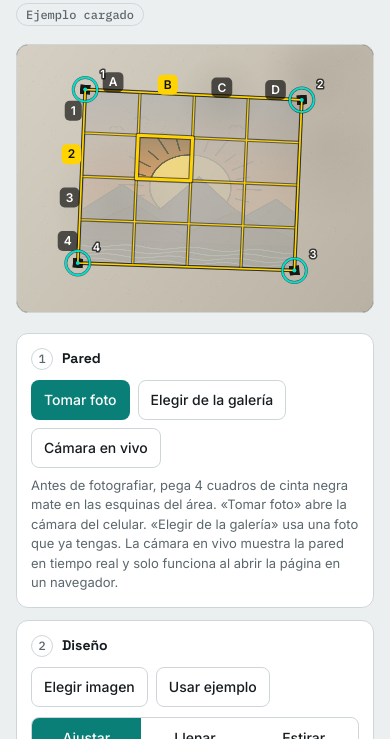
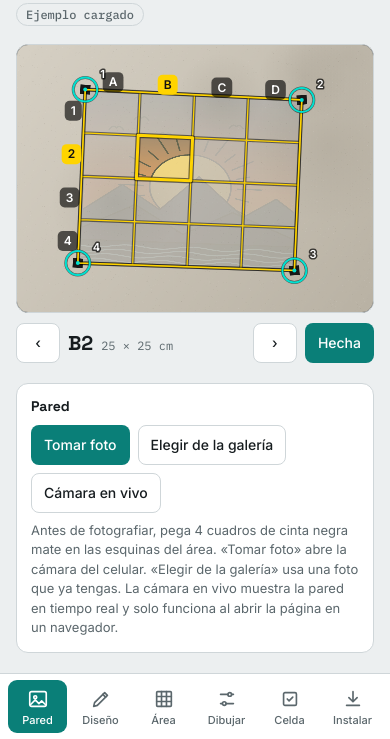
Before and after one commit to bjdavila09/trazamuro, a plain HTML site: page index.html in a window 390 px wide. Shown: the part 105-844 px from the top of the page. Drawn offline with Linux system fonts and the light colour scheme.

Commit message:
Add files via upload

```diff
--- a/index.html
+++ b/index.html
@@ -111,6 +111,26 @@ canvas#cv { display: block; touch-action: none; cursor: crosshair; }
 .bar i { display: block; height: 100%; width: 0; background: var(--accent); }
 .prog { font: 400 12px var(--font-mono); color: var(--muted); }
 .vid { position: absolute; width: 1px; height: 1px; opacity: 0; pointer-events: none; }
+.tabs { display: grid; grid-auto-flow: column; grid-auto-columns: 1fr; gap: 4px; background: var(--surface); border: 1px solid var(--line); border-radius: 12px; padding: 4px; }
+.tab {
+  appearance: none; border: 0; background: transparent; color: var(--muted); font: 500 11px/1.1 var(--font-body);
+  display: flex; flex-direction: column; align-items: center; gap: 4px; padding: 8px 2px 7px; border-radius: 9px; cursor: pointer; min-width: 0;
+}
+.tab svg { width: 22px; height: 22px; stroke: currentColor; fill: none; stroke-width: 1.8; stroke-linecap: round; stroke-linejoin: round; }
+.tab[aria-selected="true"] { color: var(--accent-fg); background: var(--accent); }
+.tab:focus-visible { outline: 2px solid var(--focus); outline-offset: 1px; }
+.cellbar { display: flex; align-items: center; gap: 8px; }
+.cellbar .btn { min-width: 44px; padding: 8px 12px; }
+.cellbar-name { flex: 1; min-width: 0; display: flex; align-items: baseline; gap: 8px; }
+.cellbar-name b { font: 700 20px/1 var(--font-display); }
+.cellbar-name span { font: 400 12px var(--font-mono); color: var(--muted); white-space: nowrap; overflow: hidden; text-overflow: ellipsis; }
+@media (max-width: 860px) {
+  .tabs {
+    position: fixed; left: 0; right: 0; bottom: 0; z-index: 6; border-radius: 0; border-width: 1px 0 0;
+    padding: 6px max(8px, env(safe-area-inset-right, 0px)) calc(6px + env(safe-area-inset-bottom, 0px)) max(8px, env(safe-area-inset-left, 0px));
+  }
+  body { padding-bottom: calc(88px + env(safe-area-inset-bottom, 0px)); }
+}
 html{padding-top:env(safe-area-inset-top,0px);padding-bottom:env(safe-area-inset-bottom,0px)}[hidden]{display:none!important}
 </style>
 </head>
@@ -127,12 +147,27 @@ html{padding-top:env(safe-area-inset-top,0px);padding-bottom:env(safe-area-inset
   <main class="layout">
     <section class="stage-col">
       <div class="stage" id="stage"><canvas id="cv" aria-label="Vista de la pared con el diseño superpuesto"></canvas></div>
+      <div class="cellbar">
+        <button class="btn" id="prevBar" type="button" aria-label="Celda anterior">‹</button>
+        <div class="cellbar-name"><b id="cellNameBar">B2</b><span id="cellSubBar"></span></div>
+        <button class="btn" id="nextBar" type="button" aria-label="Celda siguiente">›</button>
+        <button class="btn primary" id="doneBar" type="button">Hecha</button>
+      </div>
       <p id="note" class="note" role="status" hidden></p>
     </section>
 
     <aside class="panel">
-      <section class="step">
-        <h2><span class="n">1</span>Pared</h2>
+      <nav class="tabs" id="tabs" role="tablist" aria-label="Secciones">
+        <button class="tab" type="button" role="tab" data-tab="pared" aria-selected="true"><svg viewBox="0 0 24 24" aria-hidden="true"><rect x="3" y="4" width="18" height="16" rx="2"/><circle cx="9" cy="10" r="1.6"/><path d="M4 18l5-5 4 4 3-3 4 4"/></svg><span>Pared</span></button>
+        <button class="tab" type="button" role="tab" data-tab="diseno" aria-selected="false"><svg viewBox="0 0 24 24" aria-hidden="true"><path d="M4 20l1-4L16 5l3 3L8 19z"/><path d="M14 7l3 3"/></svg><span>Diseño</span></button>
+        <button class="tab" type="button" role="tab" data-tab="area" aria-selected="false"><svg viewBox="0 0 24 24" aria-hidden="true"><rect x="4" y="4" width="16" height="16" rx="1"/><path d="M9.3 4v16M14.7 4v16M4 9.3h16M4 14.7h16"/></svg><span>Área</span></button>
+        <button class="tab" type="button" role="tab" data-tab="dibujar" aria-selected="false"><svg viewBox="0 0 24 24" aria-hidden="true"><path d="M5 7h8M17 7h2M5 17h2M11 17h8"/><circle cx="15" cy="7" r="2"/><circle cx="9" cy="17" r="2"/></svg><span>Dibujar</span></button>
+        <button class="tab" type="button" role="tab" data-tab="celda" aria-selected="false"><svg viewBox="0 0 24 24" aria-hidden="true"><rect x="5" y="5" width="14" height="14" rx="1.5"/><path d="M9 12l2 2 4-4"/></svg><span>Celda</span></button>
+        <button class="tab" type="button" role="tab" data-tab="instalar" aria-selected="false" id="tabInstall"><svg viewBox="0 0 24 24" aria-hidden="true"><path d="M12 4v11M7.5 10.5L12 15l4.5-4.5M5 19h14"/></svg><span>Instalar</span></button>
+      </nav>
+
+      <section class="step" data-tab="pared">
+        <h2>Pared</h2>
         <div class="row">
           <label class="btn primary"><input class="sr" id="wallCam" type="file" accept="image/*" capture="environment">Tomar foto</label>
           <label class="btn"><input class="sr" id="wallFile" type="file" accept="image/*">Elegir de la galería</label>
@@ -141,8 +176,8 @@ html{padding-top:env(safe-area-inset-top,0px);padding-bottom:env(safe-area-inset
         <p class="help">Antes de fotografiar, pega 4 cuadros de cinta negra mate en las esquinas del área. «Tomar foto» abre la cámara del celular. «Elegir de la galería» usa una foto que ya tengas. La cámara en vivo muestra la pared en tiempo real y solo funciona al abrir la página en un navegador.</p>
       </section>
 
-      <section class="step">
-        <h2><span class="n">2</span>Diseño</h2>
+      <section class="step" data-tab="diseno">
+        <h2>Diseño</h2>
         <div class="row">
           <label class="btn"><input class="sr" id="designFile" type="file" accept="image/*">Elegir imagen</label>
           <button class="btn" id="sampleBtn" type="button">Usar ejemplo</button>
@@ -160,8 +195,8 @@ html{padding-top:env(safe-area-inset-top,0px);padding-bottom:env(safe-area-inset
         <div class="row" style="margin-top:8px"><button class="btn" id="designReset" type="button">Restablecer tamaño</button></div>
       </section>
 
-      <section class="step">
-        <h2><span class="n">3</span>Área y celdas</h2>
+      <section class="step" data-tab="area">
+        <h2>Área y celdas</h2>
         <div class="fields">
           <label class="field"><span>Ancho (cm)</span><input id="areaW" type="number" inputmode="decimal" min="5" max="3000" step="1" value="100"></label>
           <label class="field"><span>Alto (cm)</span><input id="areaH" type="number" inputmode="decimal" min="5" max="3000" step="1" value="100"></label>
@@ -170,8 +205,8 @@ html{padding-top:env(safe-area-inset-top,0px);padding-bottom:env(safe-area-inset
         </div>
       </section>
 
-      <section class="step">
-        <h2><span class="n">4</span>Esquinas</h2>
+      <section class="step" data-tab="area">
+        <h2>Esquinas</h2>
         <label class="check"><input id="lock" type="checkbox">Fijar esquinas</label>
         <div class="row">
           <button class="btn primary" id="detectBtn" type="button">Detectar marcas negras</button>
@@ -182,8 +217,8 @@ html{padding-top:env(safe-area-inset-top,0px);padding-bottom:env(safe-area-inset
         <p class="help">También puedes arrastrar los puntos 1 a 4 hasta las marcas, en este orden: arriba izquierda, arriba derecha, abajo derecha, abajo izquierda. Toca una celda para activarla. Sin seguimiento, deja el celular fijo en un soporte.</p>
       </section>
 
-      <section class="step">
-        <h2><span class="n">5</span>Dibujar</h2>
+      <section class="step" data-tab="dibujar">
+        <h2>Dibujar</h2>
         <div class="slider"><label for="opacity">Opacidad</label><input id="opacity" type="range" min="5" max="100" value="65"><output id="opacityOut" for="opacity">65%</output></div>
         <div class="seg" role="radiogroup" aria-label="Modo de imagen">
           <label class="opt"><input class="sr" type="radio" name="mode" id="modeFull" value="full" checked><span>Imagen completa</span></label>
@@ -194,7 +229,7 @@ html{padding-top:env(safe-area-inset-top,0px);padding-bottom:env(safe-area-inset
         <label class="check"><input id="grid" type="checkbox" checked>Mostrar cuadrícula</label>
       </section>
 
-      <section class="step">
+      <section class="step" data-tab="celda">
         <h2>Celda activa</h2>
         <div class="cellhead"><div class="cellname" id="cellName">B2</div></div>
         <div class="cellmeta" id="cellMeta"></div>
@@ -207,7 +242,7 @@ html{padding-top:env(safe-area-inset-top,0px);padding-bottom:env(safe-area-inset
         </div>
       </section>
 
-      <section class="step" id="installStep">
+      <section class="step" id="installStep" data-tab="instalar">
         <h2>Instalar en el celular</h2>
         <div class="row"><button class="btn primary" id="installBtn" type="button">Instalar como app</button></div>
         <p class="help" id="installHelp">Crea un icono en la pantalla de inicio que abre la página como una app, sin pegar el enlace cada vez. Si el aviso de instalación no aparece, te muestro cómo hacerlo desde el menú del navegador.</p>
@@ -425,7 +460,7 @@ html{padding-top:env(safe-area-inset-top,0px);padding-bottom:env(safe-area-inset
   function resize() {
     var W = stage.clientWidth; if (!W) return;
     var d = Math.min(window.devicePixelRatio || 1, 2.5);
-    var maxH = window.innerWidth <= 860 ? Math.round(window.innerHeight * 0.45) : Math.max(260, Math.round(window.innerHeight * 0.7));
+    var maxH = window.innerWidth <= 860 ? Math.round(window.innerHeight * 0.4) : Math.max(260, Math.round(window.innerHeight * 0.7));
     var asp = S.bg ? S.bgW / S.bgH : 4 / 3;
     var nh = Math.max(240, Math.min(Math.round(W / asp), maxH));
     if (W === cw && nh === ch && d === dpr) return;
@@ -726,6 +761,9 @@ html{padding-top:env(safe-area-inset-top,0px);padding-bottom:env(safe-area-inset
     $('progText').textContent = S.done.size + ' de ' + total + ' celdas terminadas';
     $('barFill').style.width = (100 * S.done.size / total) + '%';
     $('doneBtn').textContent = S.done.has(c + ',' + r) ? 'Quitar marca de hecha' : 'Marcar como hecha';
+    $('cellNameBar').textContent = cellName(c, r);
+    $('cellSubBar').textContent = fmt(cwid) + ' × ' + fmt(chei) + ' cm';
+    $('doneBar').textContent = S.done.has(c + ',' + r) ? 'Quitar' : 'Hecha';
     refreshDesign();
   }
   function designBox() {
@@ -746,6 +784,18 @@ html{padding-top:env(safe-area-inset-top,0px);padding-bottom:env(safe-area-inset
     $('dsize').value = 100; $('dx').value = 0; $('dy').value = 0;
     $('dsizeOut').textContent = '100%'; $('dxOut').textContent = '0%'; $('dyOut').textContent = '0%';
     refreshDesign();
+  }
+  var TABS = ['pared', 'diseno', 'area', 'dibujar', 'celda', 'instalar'];
+  function setTab(name) {
+    if (TABS.indexOf(name) < 0) name = 'pared';
+    Array.prototype.forEach.call(document.querySelectorAll('.tab'), function (b) { b.setAttribute('aria-selected', b.dataset.tab === name ? 'true' : 'false'); });
+    Array.prototype.forEach.call(document.querySelectorAll('.step[data-tab]'), function (s) { s.hidden = s.dataset.tab !== name; });
+    try { localStorage.setItem('trazamuro-tab', name); } catch (e) {}
+  }
+  function toggleDone() {
+    var key = S.cell.c + ',' + S.cell.r;
+    if (S.done.has(key)) S.done.delete(key); else { S.done.add(key); advance(); }
+    refreshCell(); dirty = true;
   }
   function step(dir) {
     var n = S.cols * S.rows, idx = S.cell.r * S.cols + S.cell.c, j = (idx + dir + n) % n;
@@ -820,11 +870,10 @@ html{padding-top:env(safe-area-inset-top,0px);padding-bottom:env(safe-area-inset
   });
   $('prevBtn').addEventListener('click', function () { step(-1); });
   $('nextBtn').addEventListener('click', function () { step(1); });
-  $('doneBtn').addEventListener('click', function () {
-    var key = S.cell.c + ',' + S.cell.r;
-    if (S.done.has(key)) S.done.delete(key); else { S.done.add(key); advance(); }
-    refreshCell(); dirty = true;
-  });
+  $('doneBtn').addEventListener('click', toggleDone);
+  $('doneBar').addEventListener('click', toggleDone);
+  $('prevBar').addEventListener('click', function () { step(-1); });
+  $('nextBar').addEventListener('click', function () { step(1); });
   function bindDS(id, outId, apply) {
     $(id).addEventListener('input', function (e) { var v = +e.target.value; $(outId).textContent = v + '%'; apply(v); refreshDesign(); dirty = true; });
   }
@@ -842,8 +891,13 @@ html{padding-top:env(safe-area-inset-top,0px);padding-bottom:env(safe-area-inset
   var deferredInstall = null;
   function isStandalone() { return (window.matchMedia && window.matchMedia('(display-mode: standalone)').matches) || window.navigator.standalone === true; }
   window.addEventListener('beforeinstallprompt', function (e) { e.preventDefault(); deferredInstall = e; });
-  window.addEventListener('appinstalled', function () { deferredInstall = null; $('installStep').hidden = true; });
-  $('installStep').hidden = isStandalone();
+  window.addEventListener('appinstalled', function () { deferredInstall = null; $('tabInstall').hidden = true; setTab('pared'); });
+  $('tabInstall').hidden = isStandalone();
+  var savedTab = 'pared';
+  try { savedTab = localStorage.getItem('trazamuro-tab') || 'pared'; } catch (e) {}
+  if (savedTab === 'instalar' && isStandalone()) savedTab = 'pared';
+  setTab(savedTab);
+  $('tabs').addEventListener('click', function (e) { var b = e.target.closest ? e.target.closest('.tab') : null; if (b) setTab(b.dataset.tab); });
   $('installBtn').addEventListener('click', async function () {
     var help = $('installHelp');
     if (deferredInstall) {
```
